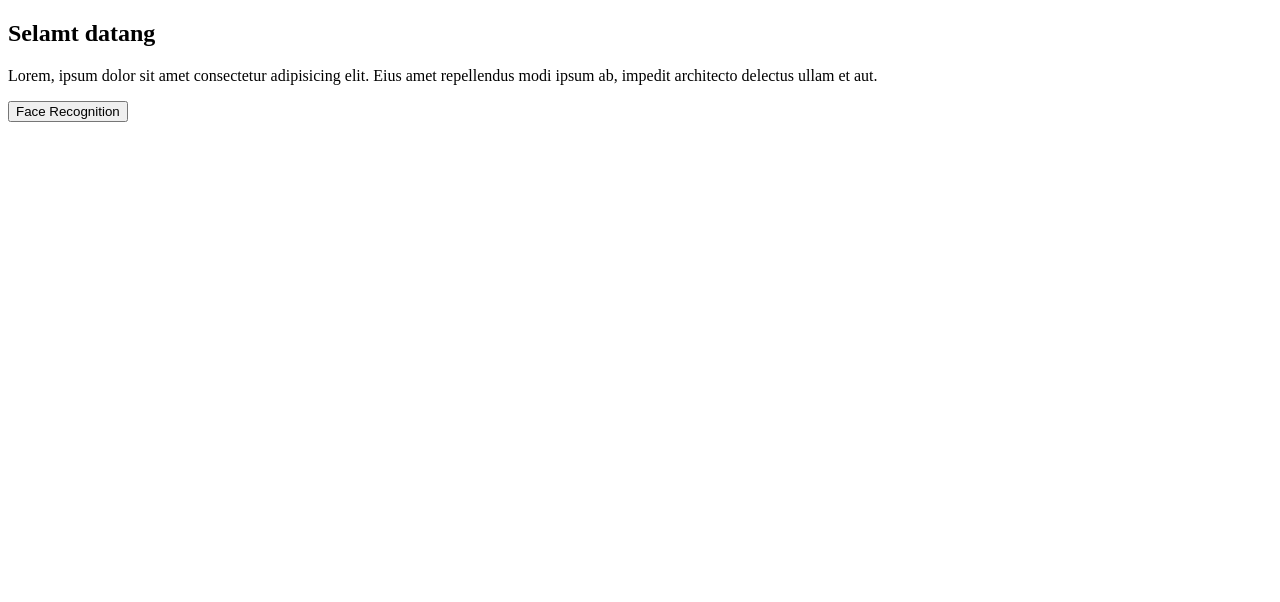
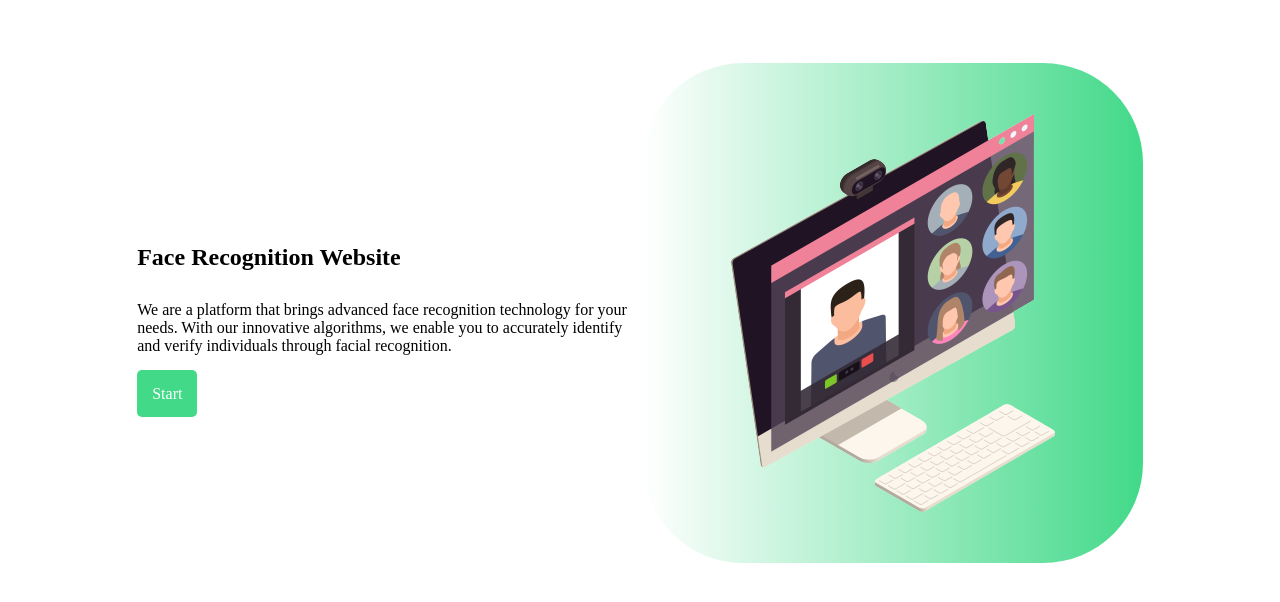
Before and after one commit to jonathanlexi/face-recognition-js, a plain HTML site: page home.html in a window 1280 px wide. Drawn offline with Linux system fonts and the light colour scheme.

Commit message:
home page

```diff
--- /dev/null
+++ b/home.css
@@ -0,0 +1,45 @@
+.main{
+    display: flex;
+    align-items: center;
+    justify-content: center;
+    margin-top: 5%;
+}
+
+.text{
+    max-width: 40%;
+}
+
+.text p {
+    margin: 30px 0 30px;
+}
+
+.text a{
+   background-color: #42d989;
+   color: white;
+   padding: 15px;
+   border-radius: 5px;
+   text-decoration: none;
+}
+
+.image-container {
+  position: relative;
+  overflow: hidden;
+  border-radius: 20%;
+}
+
+.image-container::before {
+  content: "";
+  position: absolute;
+  top: 0;
+  left: 0;
+  width: 100%;
+  height: 100%;
+  background: linear-gradient(to right, #ffffff, #42d989); /* Replace with your solid color */
+  z-index: -1;
+}
+
+.image-container img {
+  display: block;
+  width: 100%;
+  height: auto;
+}
--- a/home.html
+++ b/home.html
@@ -5,17 +5,18 @@
     <meta http-equiv="X-UA-Compatible" content="IE=edge">
     <meta name="viewport" content="width=device-width, initial-scale=1.0">
     <title>Document</title>
+    <link rel="stylesheet" href="home.css">
 </head>
 <body>
-    <div>
+    <div class="main">
         <div class="text">
-            <h2>Selamt datang</h2>
-            <p>Lorem, ipsum dolor sit amet consectetur adipisicing elit. Eius amet repellendus modi ipsum ab, impedit architecto delectus ullam et aut.</p>
-            <button>Face Recognition</button>
+            <h2>Face Recognition Website</h2>
+            <p>We are a platform that brings advanced face recognition technology for your needs. With our innovative algorithms, we enable you to accurately identify and verify individuals through facial recognition.</p>
+            <a href="index.html">Start</a>
         </div>
-        <div class="img">
-            <img src="" alt="">
-        </div>
+        <div class="image-container">
+            <img src="assets/img1.png" alt="">
+          </div>
     </div>
 </body>
 </html>
```
Also changed, not shown: assets/img1.png (added).
